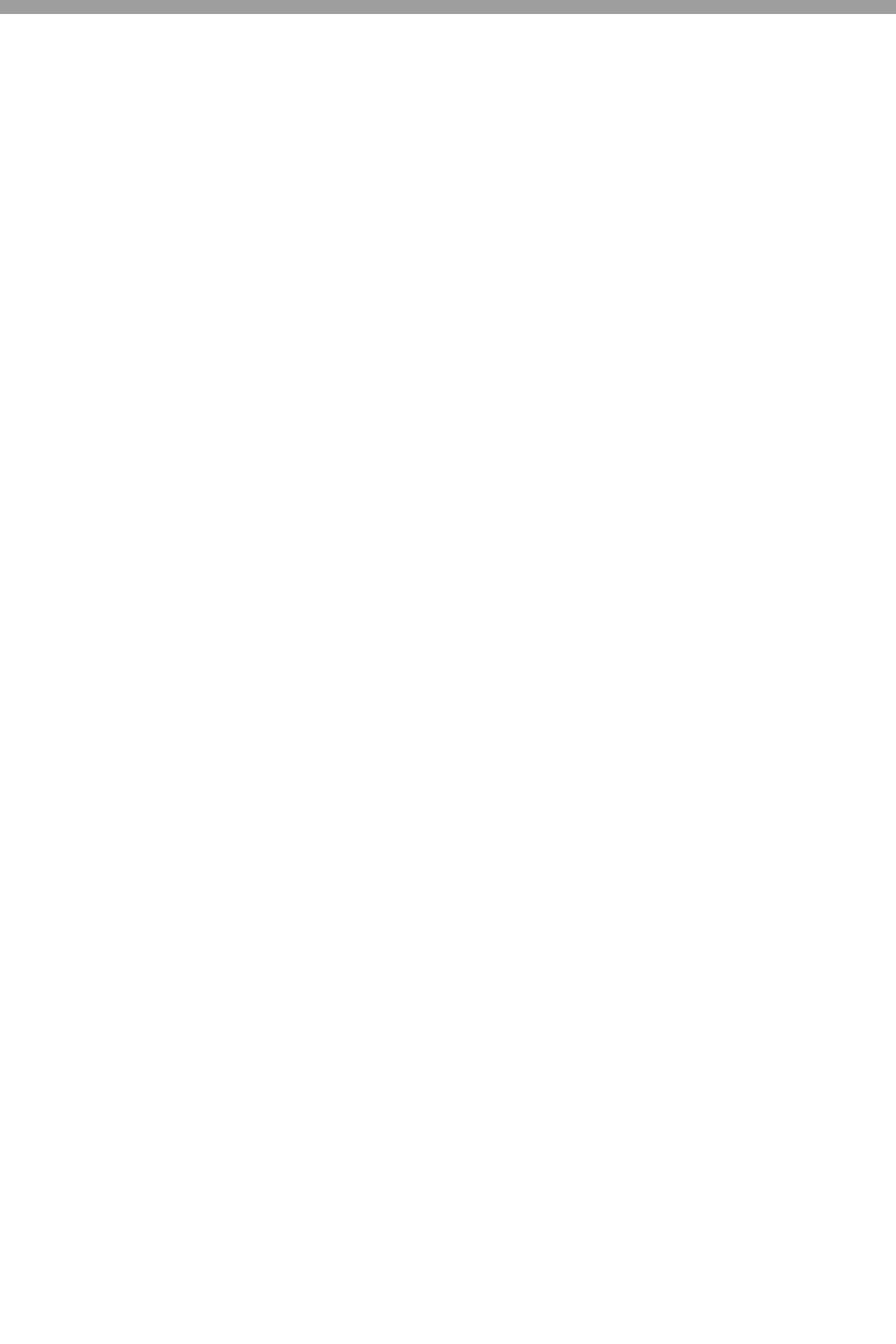
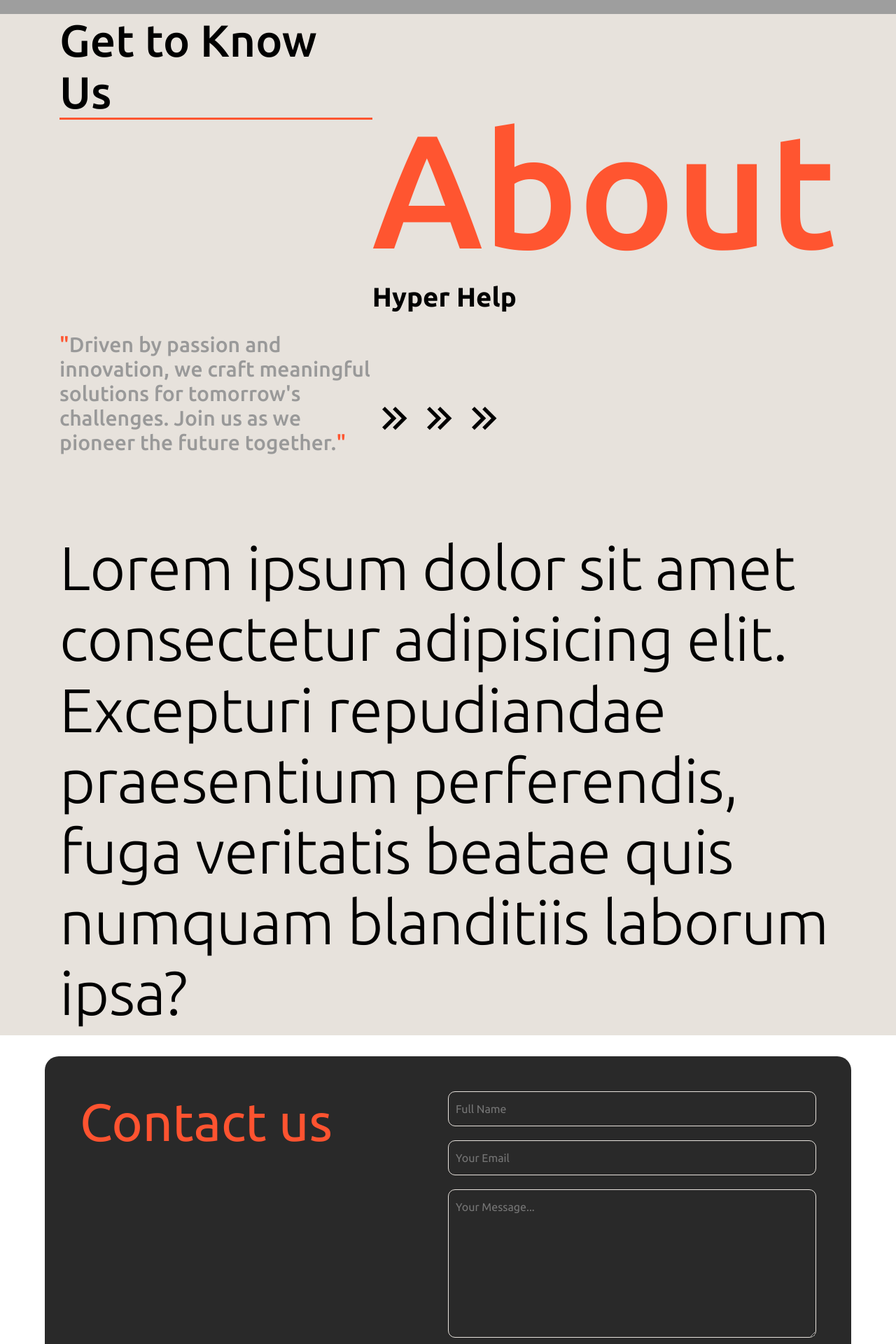
Before and after one commit to VanshVA/College-Project, a React (Vite) app: page /login in a window 1280 px wide. Shown: the part 780-2700 px from the top of the page at 70% size. Before the commit the page ends 800 px from the top, so only its background shows below. Built offline with nearby package versions, Linux system fonts and the light colour scheme; grey boxes are pictures that could not be loaded.

Commit message:
Add About , Contact , Footer Sections

```diff
--- a/src/App.jsx
+++ b/src/App.jsx
@@ -1,5 +1,5 @@
 import "./App.css";
-import { Navbar, Home, About , Admin , Login , Registration , ForgotPassword} from "./components/index";
+import { Navbar, Home, About , Admin , Login , Registration , ForgotPassword , Contact , Footer} from "./components/index";
 import { Route, Routes } from "react-router-dom";
 import MaybeShowNavBar from "./components/MaybeShowNavbar";
 import { ToastContainer } from "react-toastify";
@@ -20,6 +20,9 @@ export default function App() {
         <Route path="/forgotPassword" element={<ForgotPassword/>} />
         <Route path="/admin" element={<Admin/>} />
       </Routes>
+      <About></About>
+      <Contact></Contact>
+      <Footer></Footer>
       <ToastContainer position="top-center"></ToastContainer>
     </>
   );
--- /dev/null
+++ b/src/components/About/About.css
@@ -0,0 +1,79 @@
+.about-main{
+    width: 100%;
+    padding: 0 45px;
+    background-color: #e7e2dc;
+}
+
+.about-1{
+    width: 100%;
+    height: 45.6rem;
+    display: flex;
+    justify-content: space-between;
+    padding: 0 40px;
+}
+
+.about-1 .about-1-left{
+    display: flex;
+    flex-direction: column;
+    justify-content: space-between;
+    padding-bottom: 100px;
+}
+
+.about-1 .about-1-left h2{
+    font-size: 5vw;
+    font-weight: 500;
+    border-bottom: 3px solid #FF5530;
+}
+
+.about-1 .about-1-left span{
+    font-size: 30px;
+    color: #FF5530;
+}
+
+.about-1 .about-1-left p{
+    font-size: 30px;
+    font-weight: 500;
+    color: #999;
+    text-align: start;
+    line-height: 35px;
+}
+
+.about-1 .about-1-right {
+    display: flex;
+    flex-direction: column;
+    align-items: start;
+    justify-content: space-evenly;
+}
+
+.about-1 .about-1-right i{
+    font-size: 5vw;
+    margin: 0;
+    padding: 0;
+}
+
+.about-1 .about-1-right .about-1-aboutUs h1{
+    font-size: 18vw;
+    font-weight: 500;
+    color: #FF5530;
+}
+
+.about-1 .about-1-right .about-1-aboutUs h3{
+    font-size: 3vw;
+    font-weight: 700;
+}
+
+.about-2{
+    width: 100%;
+    height: 45.6rem;
+    display: flex;
+    align-items: center;
+    justify-content: start;
+    padding: 0 40px;
+}
+
+.about-2 p{
+    letter-spacing: -.01em;
+    font-size: 5.5rem;
+    font-weight: 300;
+    line-height: 1.15;
+}
--- a/src/components/About/About.jsx
+++ b/src/components/About/About.jsx
@@ -1,8 +1,30 @@
 import React from 'react'
+import './About.css'
 
 function About() {
   return (
-    <div>About</div>
+    <div className="about-main">
+      <div className="about-1">
+        <div className="about-1-left">
+          <h2>Get to Know Us</h2>
+          <p><span>"</span>Driven by passion and innovation, we craft meaningful solutions for tomorrow's challenges. Join us as we pioneer the future together.<span>"</span></p>
+        </div>
+        <div className="about-1-right">
+          <div className="about-1-aboutUs">
+            <h1>About</h1>
+            <h3>Hyper Help</h3>
+          </div>
+          <div className="right-arrow">
+          <i class="ri-arrow-right-double-line"></i>
+          <i class="ri-arrow-right-double-line"></i>
+          <i class="ri-arrow-right-double-line"></i>
+          </div>
+        </div>
+      </div>
+      <div className="about-2">
+        <p>Lorem ipsum dolor sit amet consectetur adipisicing elit. Excepturi repudiandae praesentium perferendis, fuga veritatis beatae quis numquam blanditiis laborum ipsa?</p>
+      </div>
+    </div>
   )
 }
 
--- /dev/null
+++ b/src/components/Contact/Contact.css
@@ -0,0 +1,92 @@
+
+.main_container {
+    background-color: #292929;
+    margin: 30px 5vw;
+    display: flex;
+    height: 80vh;
+    padding: 50px;
+    font-family: "Ubuntu", sans-serif;
+    border-radius: 20px;
+  }
+  .main_container_left {
+    display: flex;
+    flex-direction: column;
+    justify-content: space-between;
+    width: 50%;
+    height: 100%;
+  }
+  #h1First {
+    color: #ff5330;
+    font-size: 75px;
+    font-weight: 400;
+  }
+  #h1Second {
+    font-size: 75px;
+    color: white;
+    font-weight: 400;
+  }
+  .main_container_right {
+    display: flex;
+    flex-direction: column;
+    gap: 20px;
+    width: 50%;
+    height: 100%;
+    overflow: hidden;
+  }
+  .main_container_right input,
+  textarea,
+  button {
+    border: 1px solid #e7e2dc;
+    background-color: transparent;
+    padding: 15px 10px;
+    border-radius: 10px;
+    font-size: medium;
+    color: white;
+    outline: none;
+  }
+  .main_container_right button {
+    width: fit-content;
+    cursor: pointer;
+    border: 1px solid #ff5330;
+    font-weight: 500;
+  }
+  .main_container_right button:hover {
+    background-color: #ff5330;
+    transition: ease-in-out 0.3s;
+  }
+  @media (width<800px) {
+    #h1First {
+      font-size: 50px;
+    }
+    #h1Second {
+      font-size: 50px;
+    }
+  }
+  @media (width<500px) {
+    .main_container {
+      display: block;
+      height: fit-content;
+    }
+    .main_container_left {
+      display: block;
+      width: 100%;
+      height: 50%;
+    }
+    #h1First {
+      width: 100%;
+      font-size: 40px;
+    }
+    #h1Second {
+      width: 100%;
+      font-size: 40px;
+    }
+    .main_container_right{
+      margin-top: 20px;
+    display: flex;
+    flex-direction: column;
+    gap: 20px;
+    width: 100%;
+    height: 50%;
+    overflow: hidden;
+    }
+  }
--- /dev/null
+++ b/src/components/Contact/Contact.jsx
@@ -0,0 +1,27 @@
+import React from 'react'
+import './Contact.css'
+
+export default function Contact() {
+    return (
+        <div className="main_container">
+            <div className="main_container_left">
+                <h1 id="h1First">Contact us</h1>
+                <h1 id="h1Second">Tell us about your projects</h1>
+            </div>
+            <div className="main_container_right">
+                <input type="text" placeholder="Full Name" />
+                <input type="email" placeholder="Your Email" />
+                <textarea
+                    name=""
+                    id=""
+                    cols={20}
+                    rows={10}
+                    placeholder="Your Message..."
+                    defaultValue={""}
+                />
+                <button>SEND ME</button>
+            </div>
+        </div>
+
+    )
+}
--- /dev/null
+++ b/src/components/Footer/Footer.css
@@ -0,0 +1,84 @@
+
+.dummy_white_area_for_reference{
+    background-color: rgb(255, 255, 255);
+    height: 10vh;
+  }
+  .footer {
+    height: 90vh;
+    width: 100%;
+    background-color: black;
+    font-family: "Ubuntu", sans-serif;
+    font-weight: 400;
+    font-style: normal;
+    color: white;
+    overflow: hidden;
+  }
+  .footer_top {
+    height: 50vh;
+    width: 100%;
+    padding: 10vh 3vh 0 3vh;
+    display: flex;
+    justify-content: space-between;
+  }
+  .footer_top_left {
+    height: 100%;
+    width: 130px;
+    display: flex;
+    flex-direction: column;
+    padding: 10px 20px;
+    font-size: 1.39rem;
+  }
+  .footer_top_left a {
+    text-align: left;
+    margin-top: 10px;
+    font-weight: 400;
+    text-decoration: none;
+    color: white;
+  }
+  .footer_top_middle input {
+    padding: 15px 20px;
+    width: 25vw;
+    font-size: 1rem;
+    margin-top: 20px;
+  }
+  .footer_top_middle button {
+    padding: 15px 20px;
+    font-size: 1rem;
+  }
+  .footer_bottom{
+    height: 50%;
+    width: 100%;
+    padding: 0vh 3vh 0 3vh;
+    position: relative;
+  }
+  .image_and_bottom_container {
+    height: 100%;
+    width: 100%;
+    display: flex;
+    flex-direction: column;
+    justify-content: space-between;
+  }
+  .bottom_container{
+      bottom: 0%;
+      width: 100%;
+      height: 15vh;
+      display : flex;
+      align-items : center;
+      justify-content : space-between;
+      border-top: 2px solid white;
+      padding: 0 4vw;
+  }
+  .bottom_left{
+      display: flex;
+      gap: 2vw;
+  }
+  .bottom_left a{
+      font-weight: 400;
+      text-decoration: none;
+      color: white;
+  }
+  .bottom_right{
+      display: flex;
+      gap: 2vw;
+      font-size: larger;
+  }
--- /dev/null
+++ b/src/components/Footer/Footer.jsx
@@ -0,0 +1,57 @@
+import React from 'react'
+import './Footer.css'
+
+export default function Footer() {
+    return (
+        <>
+            <div className="footer">
+                <div className="footer_top">
+                    <div className="footer_top_left">
+                        <a href="">Home</a>
+                        <a href="">Solutions</a>
+                        <a href="">About</a>
+                        <a href="">Team</a>
+                        <a href="">Contact</a>
+                    </div>
+                    <div className="footer_top_middle">
+                        <h1>
+                            Join our mailing list for <br />
+                            the latest updates.
+                        </h1>
+                        <input type="email" placeholder="Enter your Email Address..." />
+                        <button>
+                            siddhi kashyap <i className="ri-arrow-right-up-line" />
+                        </button>
+                    </div>
+                    <div className="footer_top_left">
+                        <a href="">Home</a>
+                        <a href="">Solutions</a>
+                        <a href="">About</a>
+                        <a href="">Team</a>
+                        <a href="">Contact</a>
+                    </div>
+                </div>
+                <div className="footer_bottom">
+                    <div className="image_and_bottom_container">
+                        <img src="" alt="IS AREA M APNE HISAAB SE IMAGE LAGA LO " />
+                        <div className="bottom_container">
+                            <div className="bottom_left">
+                                <a href="">Privacy Policy</a>
+                                <a href="">Terms of USe</a>
+                            </div>
+                            <div className="bottom_middle">
+                                <p>© 2024 HYPER HELP. All rights reserved.</p>
+                            </div>
+                            <div className="bottom_right">
+                                <i className="ri-instagram-line" />
+                                <i className="ri-linkedin-box-fill" />
+                                <i className="ri-github-fill" />
+                            </div>
+                        </div>
+                    </div>
+                </div>
+            </div>
+
+        </>
+    )
+}
--- a/src/components/index.js
+++ b/src/components/index.js
@@ -1,6 +1,8 @@
 import Navbar from "./Header/Navbar";
 import Home from "./Home/Home";
 import About from "./About/About";
+import Contact from "./Contact/Contact";
+import Footer from "./Footer/Footer";
 import Registration from "./Authentication/Registration";
 import ForgotPassword from "./Authentication/ForgotPassword";
 import Admin from "./Admin/Admin";
@@ -16,3 +18,5 @@ export {Admin};
 export {Registration};
 export {ForgotPassword};
 export {AdminDashboard};
+export {Contact};
+export {Footer}
```
